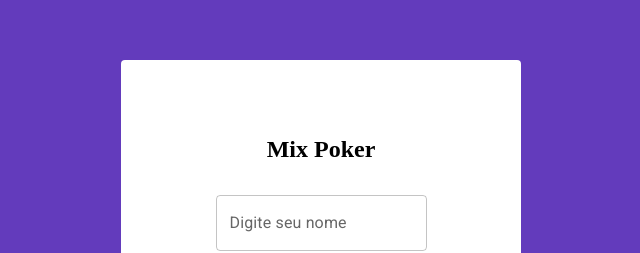
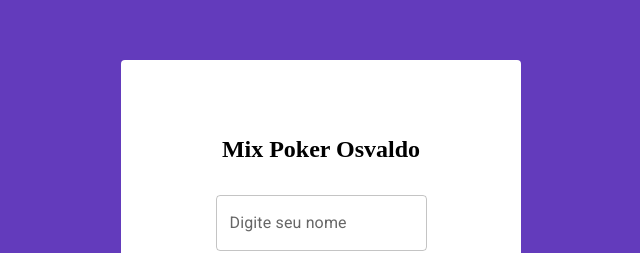
Before and after one commit to diego-silva1016/planningPoker, a Next.js app: page / in a window 1280 px wide. Shown: the part 180-433 px from the top of the page, without its empty margins (319-959 px from the left). Built offline with nearby package versions, Linux system fonts and the light colour scheme.

Commit message:
Update page.tsx

```diff
--- a/src/app/page.tsx
+++ b/src/app/page.tsx
@@ -17,7 +17,7 @@ function SectionOne({ setActiveSection }: ISectionOneProps) {
 
   return (
     <>
-      <h2>Mix Poker</h2>
+      <h2>Mix Poker Osvaldo</h2>
       <TextField
         id="outlined-basic"
         label="Digite seu nome"
```
